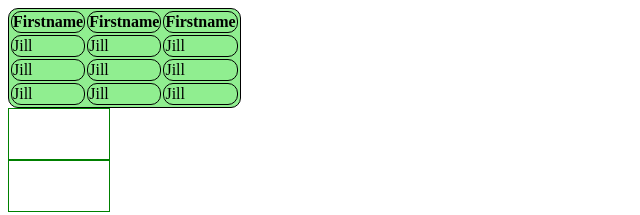
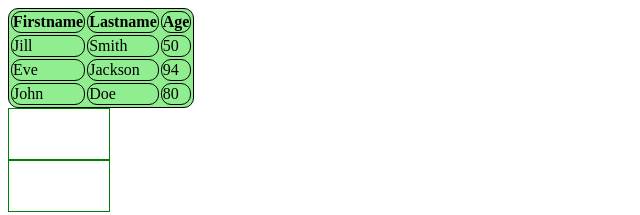
Before and after one commit to bhuvanagangineni/HTML, a plain HTML site: page csstask1.html in a window 1280 px wide. Shown: the whole page, without its empty margins (0-640 px from the left). Drawn offline with Linux system fonts and the light colour scheme.

Commit message:
Update csstask1.html

```diff
--- a/csstask1.html
+++ b/csstask1.html
@@ -35,23 +35,23 @@
     <table>
       <tr>
         <th>Firstname</th>
-        <th>Firstname</th>
-        <th>Firstname</th>
+        <th>Lastname</th>
+        <th>Age</th>
       </tr>
       <tr>
         <td>Jill</td>
-        <td>Jill</td>
-        <td>Jill</td>
+        <td>Smith</td>
+        <td>50</td>
       </tr>
       <tr>
-        <td>Jill</td>
-        <td>Jill</td>
-        <td>Jill</td>
+        <td>Eve</td>
+        <td>Jackson</td>
+        <td>94</td>
       </tr>
       <tr>
-        <td>Jill</td>
-        <td>Jill</td>
-        <td>Jill</td>
+        <td>John</td>
+        <td>Doe</td>
+        <td>80</td>
       </tr>
     </table>
     <div id="box1"></div>
```
